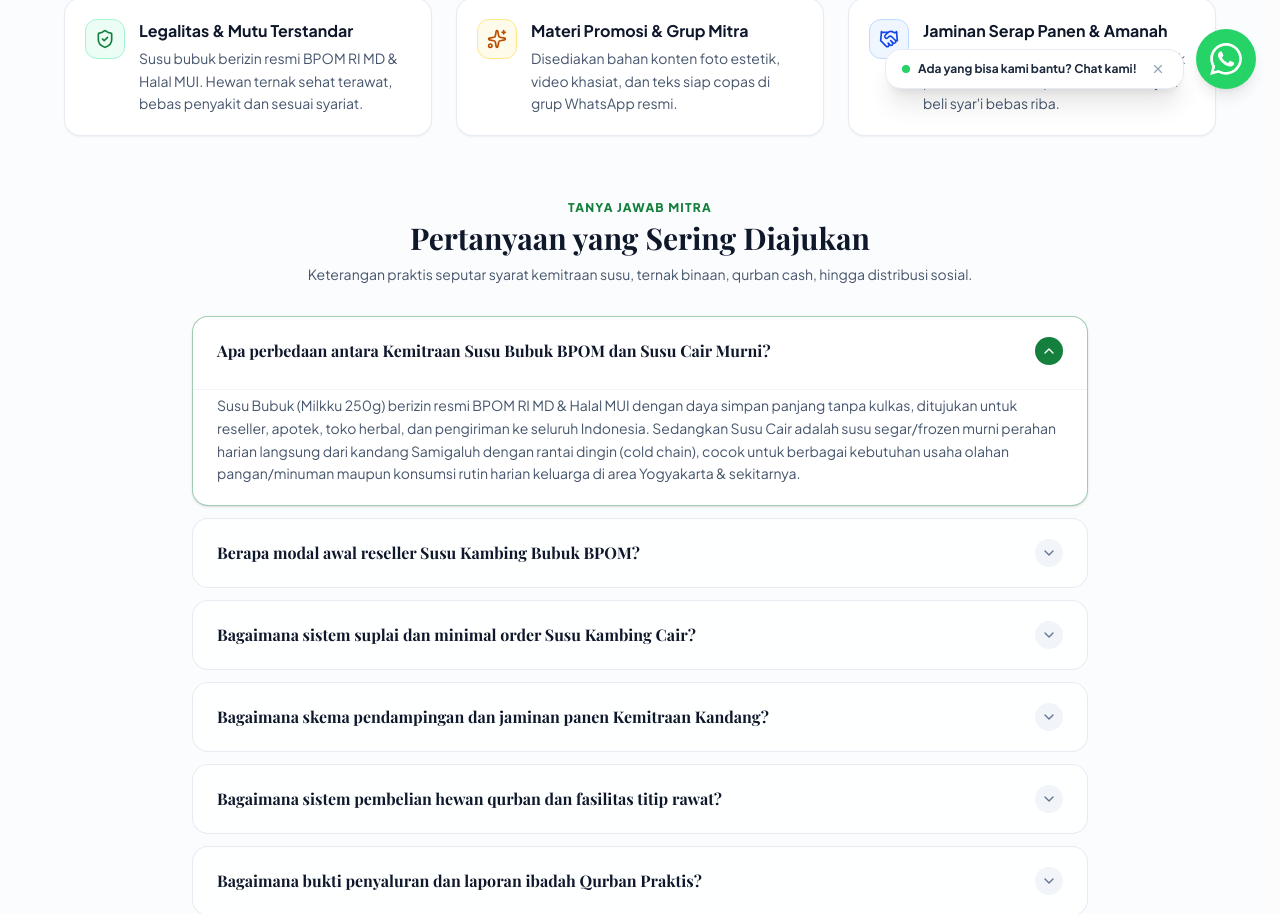
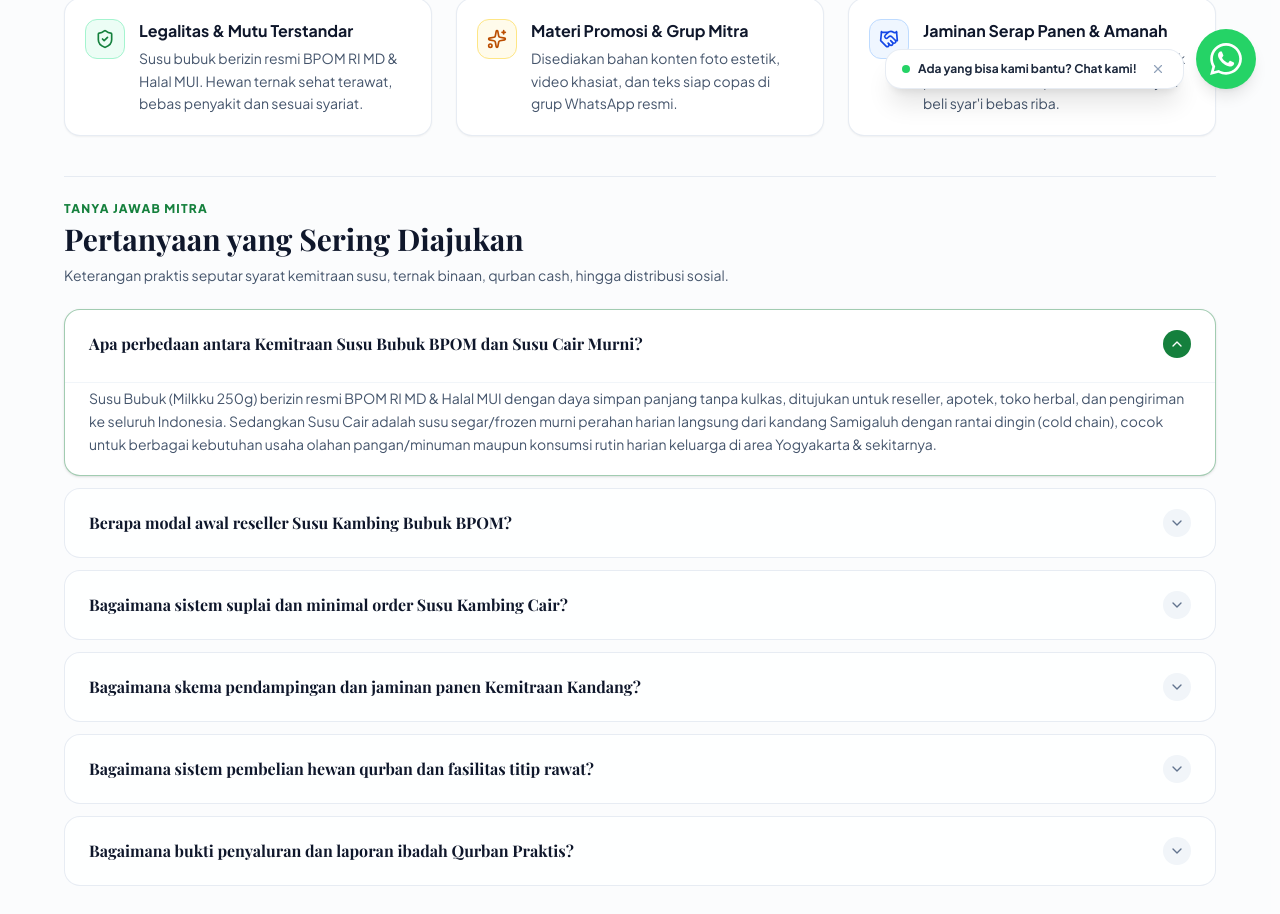
Before and after one commit to hidayatsholeh54/cv-joglo-makmur-perkasa, a Next.js app: page /partner in a window 1280 px wide. Shown: the part 687-1601 px from the top of the page. Built offline with nearby package versions, Linux system fonts and the light colour scheme.

Commit message:
fix(faq): align FAQ margins and headers with standard container-nusa layout across all pages

```diff
--- a/src/app/page.js
+++ b/src/app/page.js
@@ -326,8 +326,8 @@ export default function HomePage() {
         {/* 3. PERTANYAAN UMUM (FAQ) ACCORDION ELEGAN & PROFESIONAL           */}
         {/* ================================================================= */}
         <section id="faq" className="py-14 lg:py-20 bg-slate-50/60 border-b border-slate-100">
-          <div className="container-nusa max-w-4xl">
-            <div className="text-center max-w-2xl mx-auto mb-10">
+          <div className="container-nusa">
+            <div className="max-w-2xl mb-8 sm:mb-10">
               <span className="text-xs font-extrabold uppercase tracking-widest text-[#15803d]">
                 TANYA JAWAB
               </span>
--- a/src/app/partner/page.js
+++ b/src/app/partner/page.js
@@ -260,15 +260,15 @@ export default function PartnerPage() {
             </div>
           </div>
 
-          {/* SEKSI 3: PERTANYAAN UMUM CALON MITRA (ACCORDION PROFESIONAL) */}
-          <div className="space-y-8 pt-6 max-w-4xl mx-auto w-full">
-            <div className="text-center max-w-2xl mx-auto">
+          {/* SEKSI 3: PERTANYAAN UMUM CALON MITRA */}
+          <div className="space-y-6 pt-6 border-t border-slate-200/80">
+            <div className="max-w-2xl">
               <span className="text-xs font-extrabold uppercase tracking-widest text-[#15803d] block mb-1">
                 TANYA JAWAB MITRA
               </span>
-              <h3 className="font-heading text-2xl sm:text-3xl font-bold text-slate-900">
+              <h2 className="font-heading text-2xl sm:text-3xl font-bold text-slate-900 mt-1">
                 Pertanyaan yang Sering Diajukan
-              </h3>
+              </h2>
               <p className="text-xs sm:text-sm text-slate-600 mt-2">
                 Keterangan praktis seputar syarat kemitraan susu, ternak binaan, qurban cash, hingga distribusi sosial.
               </p>
--- a/src/app/pengadaan/page.js
+++ b/src/app/pengadaan/page.js
@@ -333,10 +333,10 @@ export default function PengadaanPage() {
           </div>
 
           {/* ============================================================== */}
-          {/* 6. PERTANYAAN PENTING SEPUTAR PENGADAAN (ACCORDION PROFESIONAL)*/}
+          {/* 6. PERTANYAAN PENTING SEPUTAR PENGADAAN                        */}
           {/* ============================================================== */}
-          <div className="space-y-8 pt-6 max-w-4xl mx-auto w-full">
-            <div className="text-center max-w-2xl mx-auto">
+          <div className="space-y-6 pt-6 border-t border-slate-200/80">
+            <div className="max-w-2xl">
               <span className="text-xs font-extrabold uppercase tracking-widest text-[#15803d]">
                 TANYA JAWAB PENGADAAN
               </span>
```
